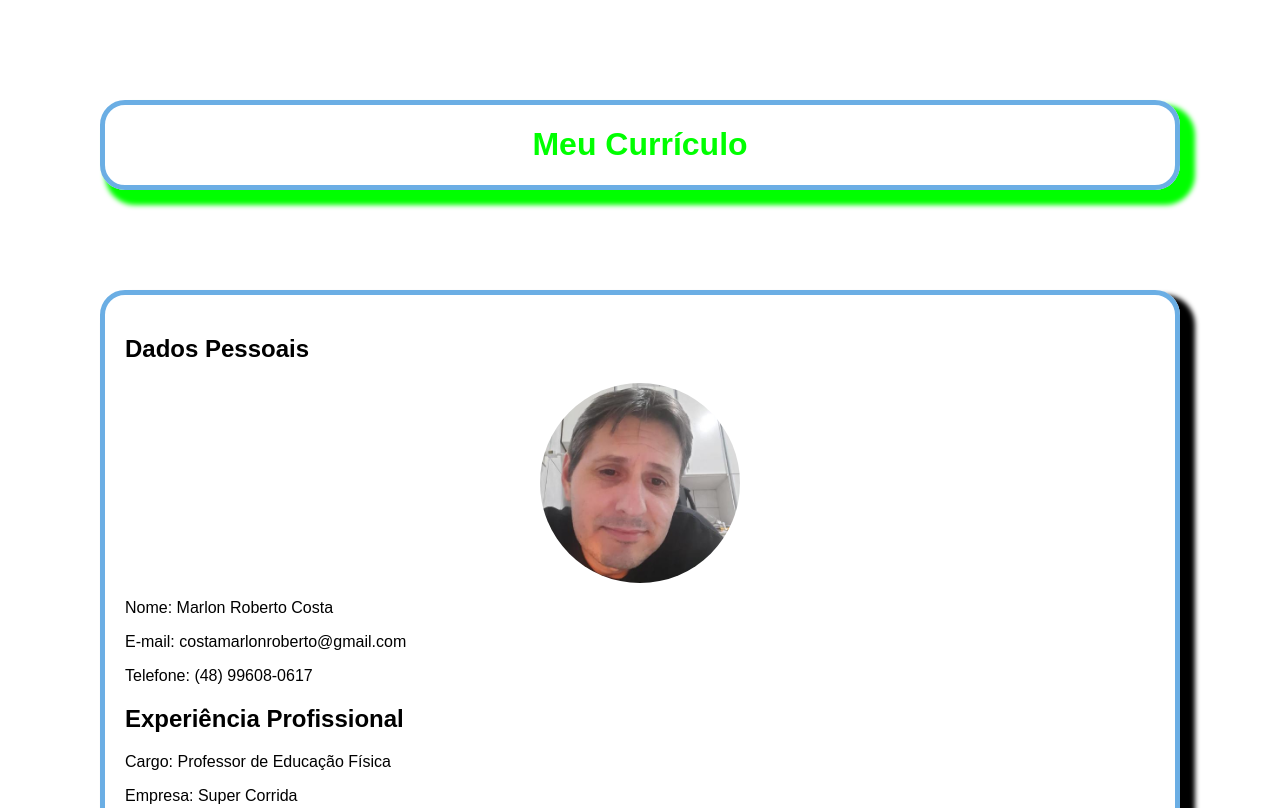
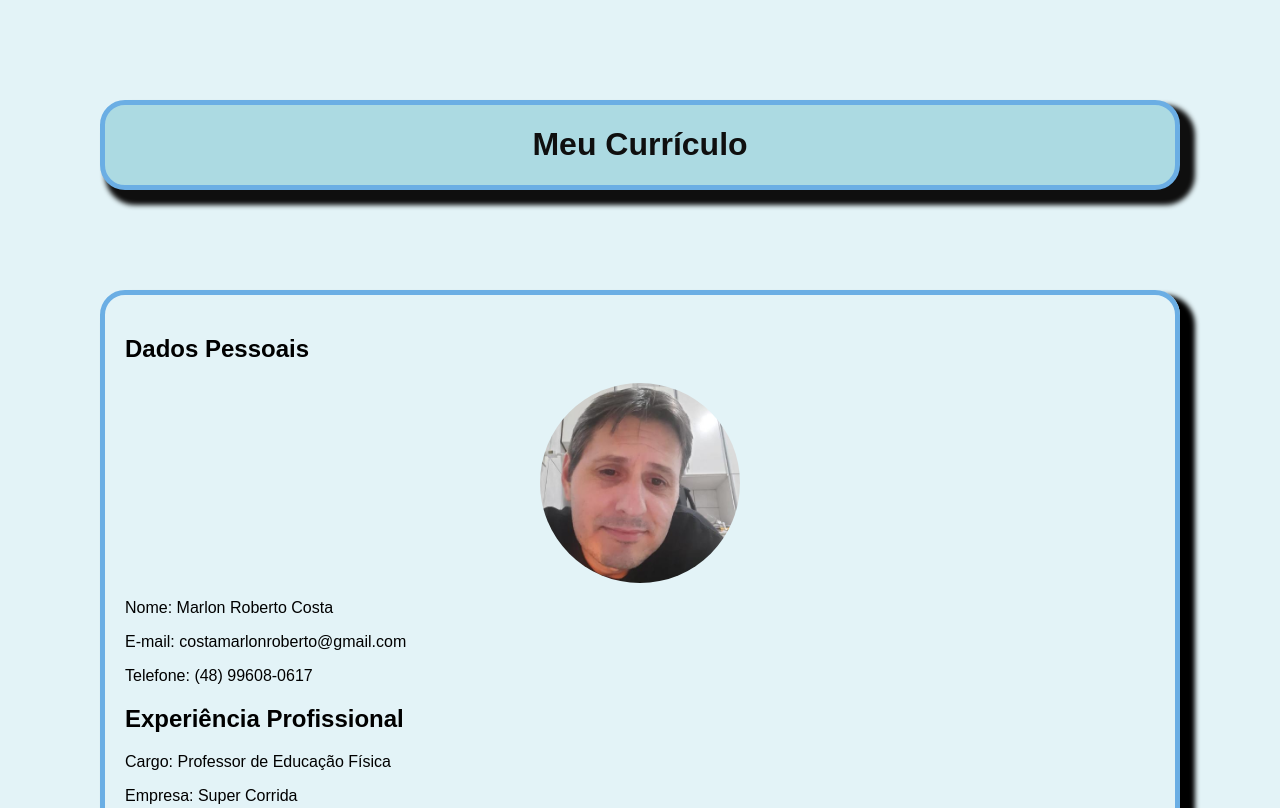
Before and after one commit to marlon22021976/curriculum, a plain HTML site: page index.html in a window 1280 px wide. Shown: the top 808 px of the page. Drawn offline with Linux system fonts and the light colour scheme.

Commit message:
Update index.html

```diff
--- a/index.html
+++ b/index.html
@@ -6,7 +6,7 @@
     <style>
         body {
             font-family: Arial, sans-serif;
-            background-color: #e3f3f;
+            background-color: #e3f3f7;
             margin: 0;
             padding: 0;
         }
@@ -19,8 +19,8 @@
 }
 
         #header {
-            background-color: #acdae;
-            color: #0f0f;
+            background-color: #acdae2;
+            color: #0f0f0f;
             text-align: center;
             padding: 0px;
         }
```
